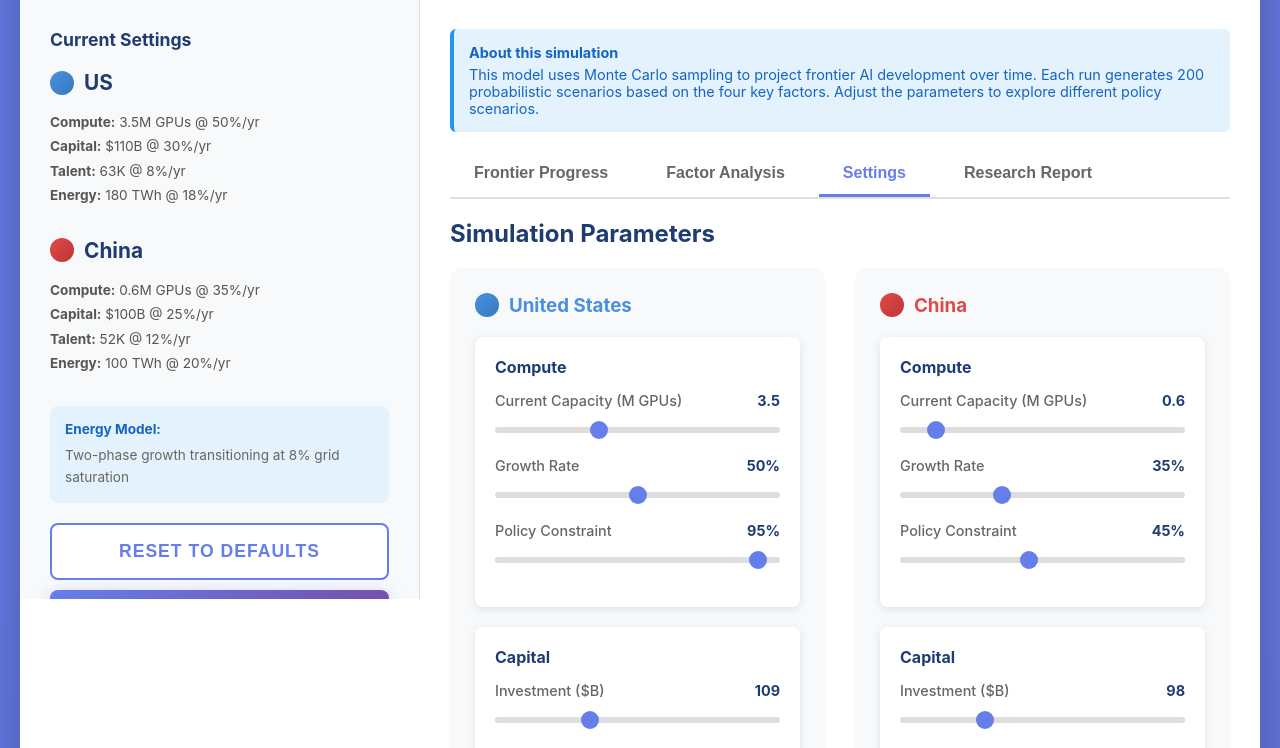
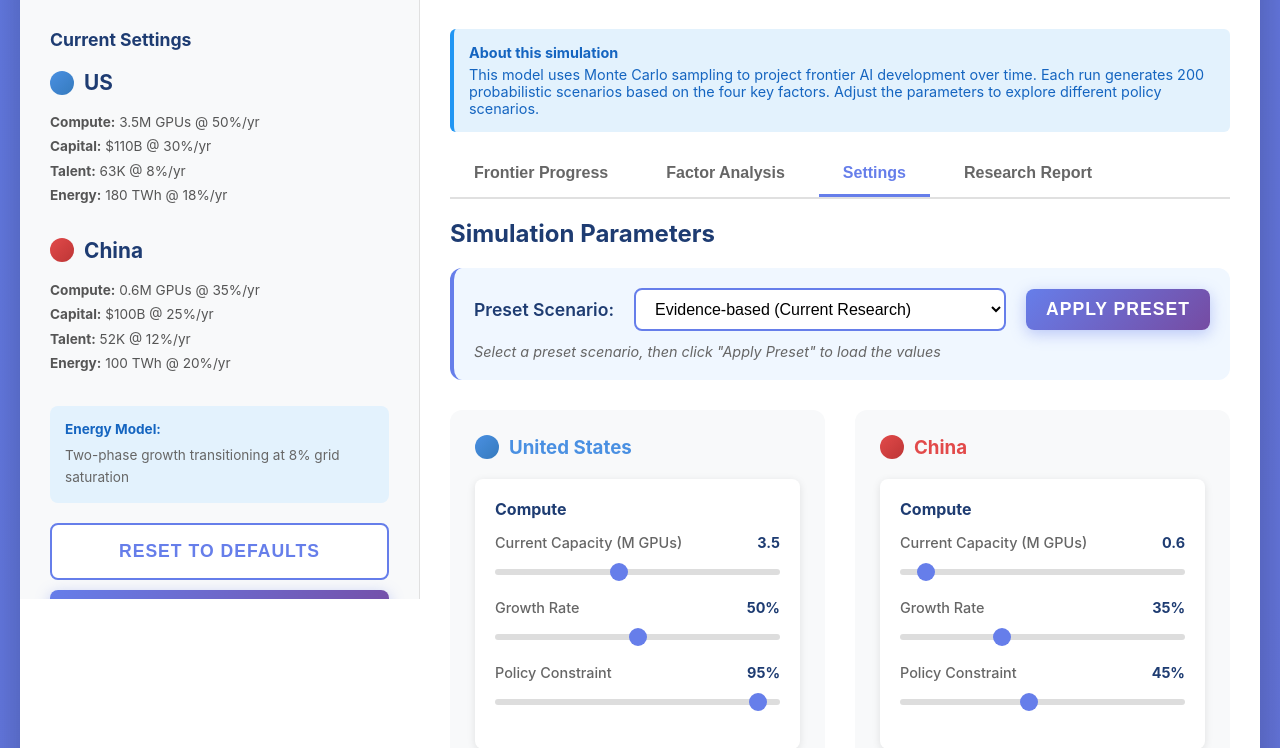
Before and after one commit to bjsmith/ai-policy-sim, a Flask app: page / in a window 1280 px wide. Shown: the part 161-909 px from the top of the page. Run offline with Flask 3, Linux system fonts and the light colour scheme.

Commit message:
model tweaks, multiple scenarios

```diff
--- a/static/app.js
+++ b/static/app.js
@@ -5,6 +5,42 @@ let computeChart = null;
 let capitalChart = null;
 let talentChart = null;
 let energyChart = null;
+
+// Preset configurations
+const PRESETS = {
+    'evidence-based': {
+        us: {
+            compute: 3.5, compute_growth: 0.50, compute_constraint: 0.95,
+            capital: 109, capital_growth: 0.30, capital_constraint: 0.90,
+            talent: 63, talent_growth: 0.08, talent_constraint: 0.85,
+            energy: 183, energy_growth_unconstrained: 0.18, energy_growth_grid: 0.06,
+            total_generation: 4500, grid_threshold: 0.08
+        },
+        china: {
+            compute: 0.6, compute_growth: 0.35, compute_constraint: 0.45,
+            capital: 98, capital_growth: 0.25, capital_constraint: 0.70,
+            talent: 52, talent_growth: 0.12, talent_constraint: 0.75,
+            energy: 104, energy_growth_unconstrained: 0.20, energy_growth_grid: 0.07,
+            total_generation: 8500, grid_threshold: 0.06
+        }
+    },
+    'equal-starting': {
+        us: {
+            compute: 2.0, compute_growth: 0.40, compute_constraint: 0.85,
+            capital: 100, capital_growth: 0.27, capital_constraint: 0.80,
+            talent: 57, talent_growth: 0.10, talent_constraint: 0.80,
+            energy: 140, energy_growth_unconstrained: 0.19, energy_growth_grid: 0.065,
+            total_generation: 6500, grid_threshold: 0.07
+        },
+        china: {
+            compute: 2.0, compute_growth: 0.40, compute_constraint: 0.85,
+            capital: 100, capital_growth: 0.27, capital_constraint: 0.80,
+            talent: 57, talent_growth: 0.10, talent_constraint: 0.80,
+            energy: 140, energy_growth_unconstrained: 0.19, energy_growth_grid: 0.065,
+            total_generation: 6500, grid_threshold: 0.07
+        }
+    }
+};
 
 // Initialize on page load
 document.addEventListener('DOMContentLoaded', function() {
@@ -95,6 +131,52 @@ function updateSidebar() {
     }
 }
 
+// Apply a preset configuration
+function applyPreset() {
+    const presetName = document.getElementById('preset-selector').value;
+    const preset = PRESETS[presetName];
+
+    if (!preset) {
+        console.error('Unknown preset:', presetName);
+        return;
+    }
+
+    // Apply US parameters
+    setParameter('us-compute', preset.us.compute);
+    setParameter('us-compute-growth', preset.us.compute_growth);
+    setParameter('us-compute-constraint', preset.us.compute_constraint);
+    setParameter('us-capital', preset.us.capital);
+    setParameter('us-capital-growth', preset.us.capital_growth);
+    setParameter('us-capital-constraint', preset.us.capital_constraint);
+    setParameter('us-talent', preset.us.talent);
+    setParameter('us-talent-growth', preset.us.talent_growth);
+    setParameter('us-talent-constraint', preset.us.talent_constraint);
+    setParameter('us-energy', preset.us.energy);
+    setParameter('us-energy-growth-unconstrained', preset.us.energy_growth_unconstrained);
+    setParameter('us-energy-growth-grid', preset.us.energy_growth_grid);
+    setParameter('us-total-generation', preset.us.total_generation);
+    setParameter('us-grid-threshold', preset.us.grid_threshold);
+
+    // Apply China parameters
+    setParameter('china-compute', preset.china.compute);
+    setParameter('china-compute-growth', preset.china.compute_growth);
+    setParameter('china-compute-constraint', preset.china.compute_constraint);
+    setParameter('china-capital', preset.china.capital);
+    setParameter('china-capital-growth', preset.china.capital_growth);
+    setParameter('china-capital-constraint', preset.china.capital_constraint);
+    setParameter('china-talent', preset.china.talent);
+    setParameter('china-talent-growth', preset.china.talent_growth);
+    setParameter('china-talent-constraint', preset.china.talent_constraint);
+    setParameter('china-energy', preset.china.energy);
+    setParameter('china-energy-growth-unconstrained', preset.china.energy_growth_unconstrained);
+    setParameter('china-energy-growth-grid', preset.china.energy_growth_grid);
+    setParameter('china-total-generation', preset.china.total_generation);
+    setParameter('china-grid-threshold', preset.china.grid_threshold);
+
+    // Update sidebar
+    updateSidebar();
+}
+
 // Load default parameters
 async function loadDefaults() {
     try {
@@ -182,7 +264,7 @@ function getParameters() {
             grid_threshold: parseFloat(document.getElementById('china-grid-threshold').value),
         },
         years: 10,
-        samples: 200
+        samples: 1000
     };
 }
 
--- a/templates/index.html
+++ b/templates/index.html
@@ -640,6 +640,21 @@
                     <div style="max-width: 1200px; margin: 0 auto;">
                         <h2 style="margin-bottom: 20px; color: #1e3c72;">Simulation Parameters</h2>
 
+                        <!-- Preset Selector -->
+                        <div style="background: #f0f7ff; padding: 20px; border-radius: 12px; margin-bottom: 30px; border-left: 4px solid #667eea;">
+                            <div style="display: flex; align-items: center; gap: 20px;">
+                                <label style="font-weight: 600; color: #1e3c72; font-size: 1.1em;">Preset Scenario:</label>
+                                <select id="preset-selector" style="flex: 1; max-width: 400px; padding: 10px 15px; font-size: 1em; border: 2px solid #667eea; border-radius: 8px; background: white; cursor: pointer;">
+                                    <option value="evidence-based">Evidence-based (Current Research)</option>
+                                    <option value="equal-starting">Equal Starting Points</option>
+                                </select>
+                                <button onclick="applyPreset()" class="btn btn-primary" style="width: auto; padding: 10px 20px; margin: 0;">Apply Preset</button>
+                            </div>
+                            <p style="margin-top: 12px; color: #666; font-size: 0.9em; font-style: italic;">
+                                Select a preset scenario, then click "Apply Preset" to load the values
+                            </p>
+                        </div>
+
                         <div style="display: grid; grid-template-columns: 1fr 1fr; gap: 30px; margin-bottom: 30px;">
                             <!-- US Parameters -->
                             <div style="background: #f8f9fa; padding: 25px; border-radius: 12px;">
@@ -651,7 +666,7 @@
                                     <h4 style="color: #1e3c72; margin-bottom: 15px;">Compute</h4>
                                     <div class="param">
                                         <label>Current Capacity (M GPUs) <span class="param-value" id="us-compute-value">3.5</span></label>
-                                        <input type="range" id="us-compute" min="1" max="8" step="0.1" value="3.5" oninput="updateSidebar()">
+                                        <input type="range" id="us-compute" min="0.1" max="8" step="0.1" value="3.5" oninput="updateSidebar()">
                                     </div>
                                     <div class="param">
                                         <label>Growth Rate <span class="param-value" id="us-compute-growth-value">50%</span></label>
@@ -706,7 +721,7 @@
                                     <h4 style="color: #1e3c72; margin-bottom: 15px;">Compute</h4>
                                     <div class="param">
                                         <label>Current Capacity (M GPUs) <span class="param-value" id="china-compute-value">0.6</span></label>
-                                        <input type="range" id="china-compute" min="0.1" max="5" step="0.1" value="0.6" oninput="updateSidebar()">
+                                        <input type="range" id="china-compute" min="0.1" max="8" step="0.1" value="0.6" oninput="updateSidebar()">
                                     </div>
                                     <div class="param">
                                         <label>Growth Rate <span class="param-value" id="china-compute-growth-value">35%</span></label>
@@ -778,7 +793,7 @@
                                     </div>
                                     <div class="param">
                                         <label>Total US Generation Capacity (TWh/y) <span class="param-value" id="us-total-generation-value">4500</span></label>
-                                        <input type="range" id="us-total-generation" min="3000" max="6000" step="100" value="4500" oninput="updateSidebar()">
+                                        <input type="range" id="us-total-generation" min="3000" max="12000" step="100" value="4500" oninput="updateSidebar()">
                                         <div class="help-text">Total US electricity generation</div>
                                     </div>
                                     <div class="param">
@@ -806,7 +821,7 @@
                                     </div>
                                     <div class="param">
                                         <label>Total China Generation Capacity (TWh/y) <span class="param-value" id="china-total-generation-value">8500</span></label>
-                                        <input type="range" id="china-total-generation" min="6000" max="12000" step="100" value="8500" oninput="updateSidebar()">
+                                        <input type="range" id="china-total-generation" min="3000" max="12000" step="100" value="8500" oninput="updateSidebar()">
                                         <div class="help-text">Total China electricity generation</div>
                                     </div>
                                     <div class="param">
```
Also changed, not shown: ai_policy_simulation.py (+64 -31 lines), 1 other file.
